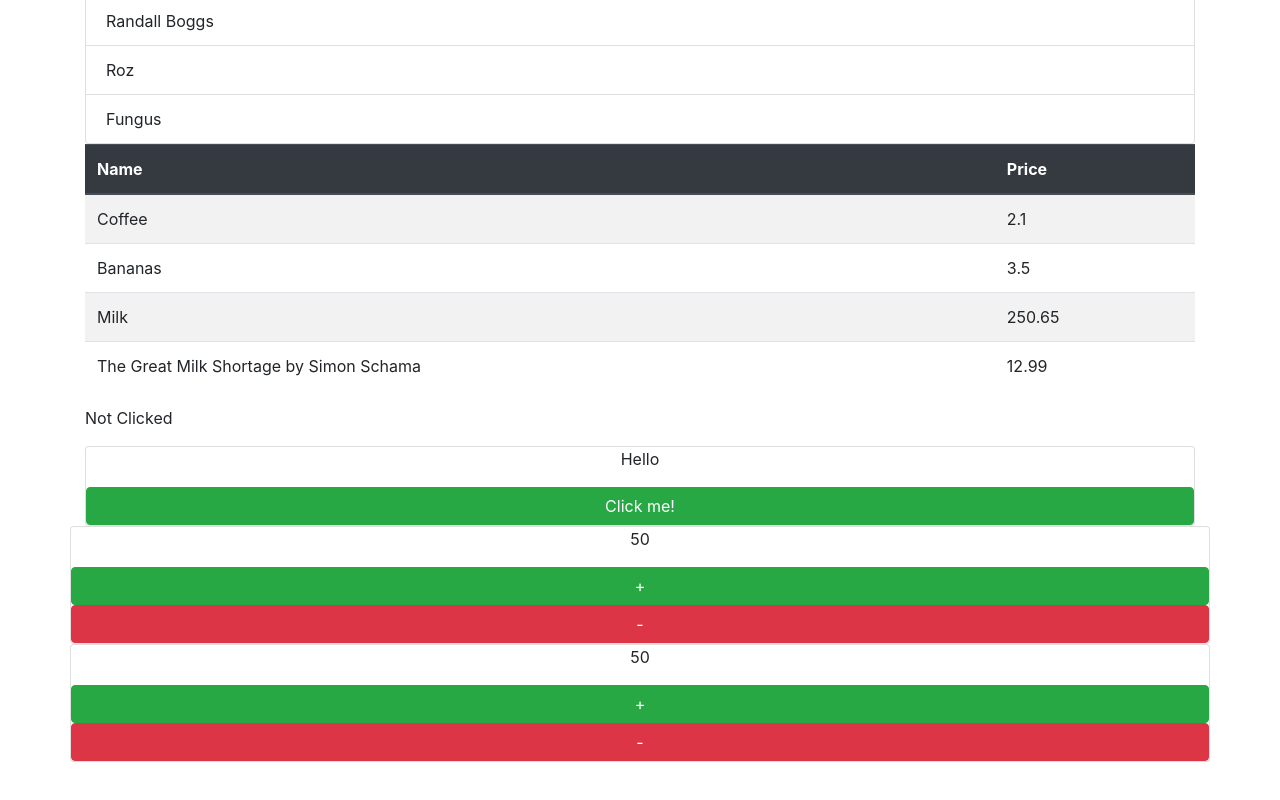
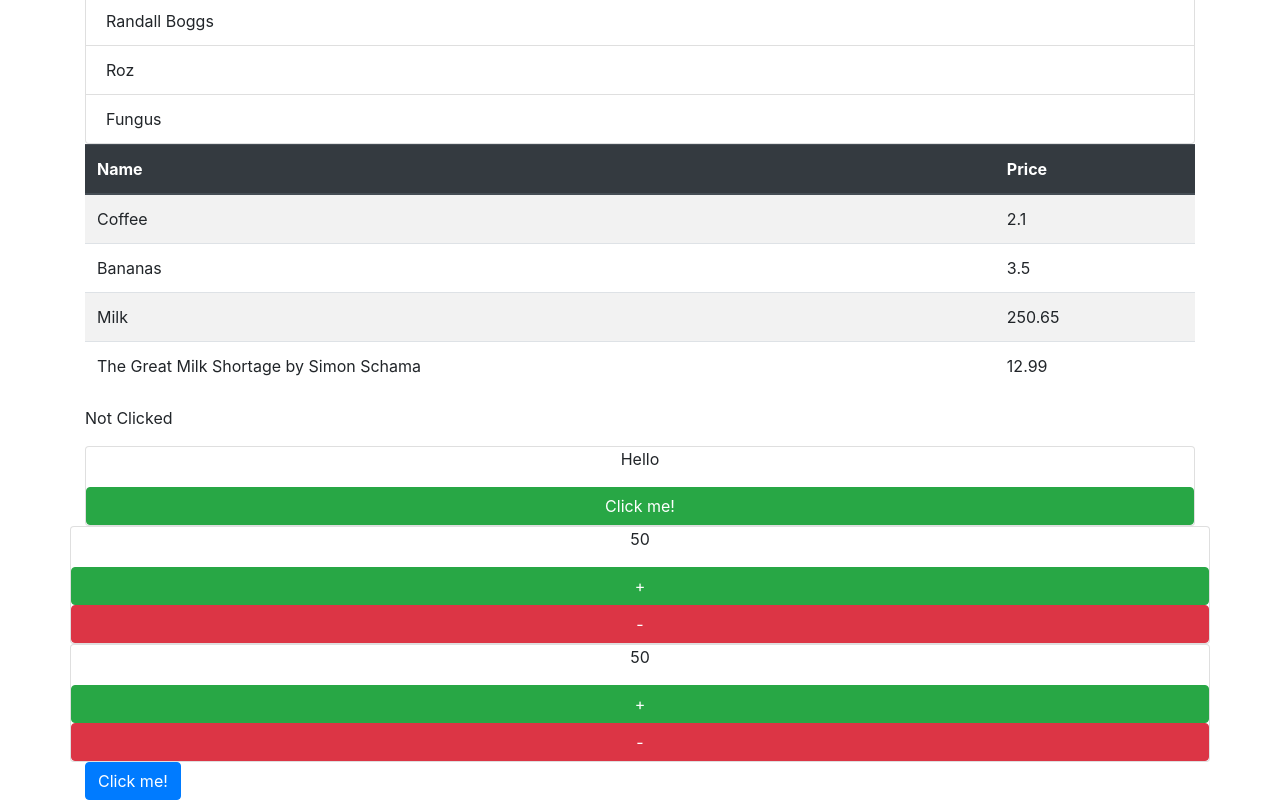
Before and after one commit to deanssmart/react-developme-week9, a React (Create React App) app: page / in a window 1280 px wide. Shown: the part 966-1766 px from the top of the page. Before the commit the page ends 1728 px from the top, so only its background shows below. Built offline with nearby package versions, Linux system fonts and the light colour scheme.

Commit message:
Catch me button added

```diff
--- /dev/null
+++ b/src/components/CatchMeIfYouCan.js
@@ -0,0 +1,32 @@
+import React, { Component } from 'react';
+
+class CatchMeIfYouCan extends Component {
+    constructor(props) {
+        super(props);
+
+        this.state = { position: 0 };
+
+        this.handleClick = this.handleClick.bind(this);
+    }
+
+    handleClick() {
+        let position = this.state.position + this.props.jump;
+        this.setState({ position: position });
+    }
+
+    render() {
+
+        return (
+            <>
+                <button
+                    className="btn btn-primary"
+                    onClick={ this.handleClick }
+                    style={{ position: "relative", top: this.state.position + "px" }}>
+                    Click me!
+                </button>
+            </>
+        );
+    }
+}
+
+export default CatchMeIfYouCan;
--- a/src/components/Counter.js
+++ b/src/components/Counter.js
@@ -4,7 +4,7 @@ class Counter extends Component {
     constructor(props) {
         super(props);
 
-        this.state = { counter: this.props.initial};
+        this.state = { counter: props.initial};
 
         this.handleClickPos = this.handleClickPos.bind(this);
         this.handleClickNeg = this.handleClickNeg.bind(this);
--- a/src/components/StepCounter.js
+++ b/src/components/StepCounter.js
@@ -4,7 +4,7 @@ class StepCounter extends Component {
     constructor(props) {
         super(props);
 
-        this.state = { counter: this.props.initial};
+        this.state = { counter: props.initial};
 
         this.handleClickPos = this.handleClickPos.bind(this);
         this.handleClickNeg = this.handleClickNeg.bind(this);
--- a/src/components/Stuff.js
+++ b/src/components/Stuff.js
@@ -9,6 +9,7 @@ import Clicked from './Clicked';
 import ToggleText from './ToggleText';
 import Counter from './Counter';
 import StepCounter from './StepCounter';
+import CatchMeIfYouCan from './CatchMeIfYouCan';
 
 const Stuff = ({ square }) => (
     <>
@@ -20,11 +21,13 @@ const Stuff = ({ square }) => (
                         { name: "Coffee", price: 2.10 },
                         { name: "Bananas", price: 3.50 },
                         { name: "Milk", price: 250.65 },
-                        { name: "The Great Milk Shortage by Simon Schama", price: 12.99 }] }/>
+                        { name: "The Great Milk Shortage by Simon Schama", price: 12.99 }
+                        ] }/>
         <Clicked />
         <ToggleText initial="Hello" alternate="World"/>
         <Counter initial={ 50 } max={ 100 }/>
         <StepCounter initial={ 50 } max={ 100 } step={ 5 }/>
+        <CatchMeIfYouCan jump={ 100 } />
     </>
 );
 
--- a/src/components/ToggleText.js
+++ b/src/components/ToggleText.js
@@ -10,7 +10,7 @@ class ToggleText extends Component {
     }
 
     handleClick() {
-        this.setState({ toggle: !this.state.toggle})
+        this.setState({ toggle: !this.state.toggle});
     }
 
     render() {
```
